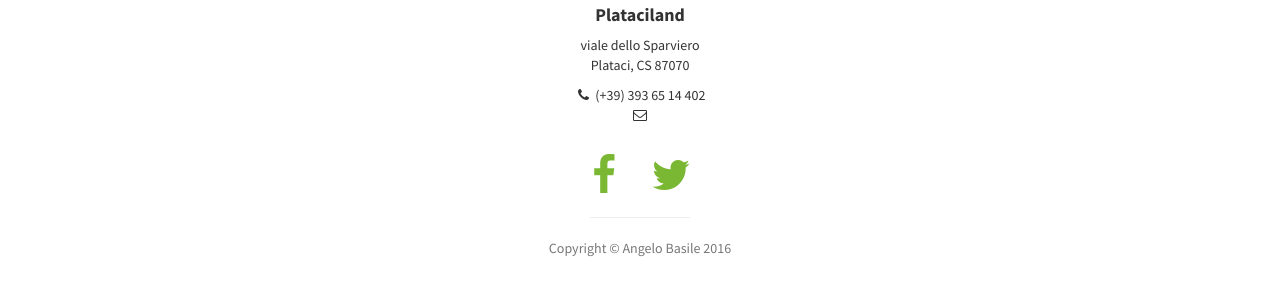
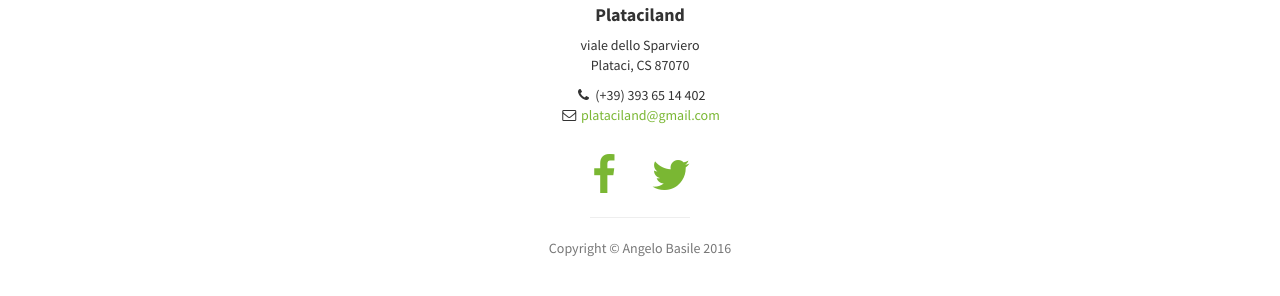
Before and after one commit to plataciland/plataciland.github.io, a Jekyll site: the page built from index.html, in a window 1280 px wide and 900 px high, scrolled down 1959 px. Shown: the part 532-828 px from the top of the window. Built offline with Jekyll 4.4.1, drawn with Linux system fonts in a browser that asks for light colours.

Commit message:
Update _config.yml

```diff
--- a/_config.yml
+++ b/_config.yml
@@ -10,7 +10,7 @@ url: "" # the base hostname & protocol for your site
 
 # User setting
 owner: Plataciland
-email:
+email: plataciland@gmail.com
 facebook_username: plataciland
 twitter_username: plataciland
 github_username: plataciland
```
